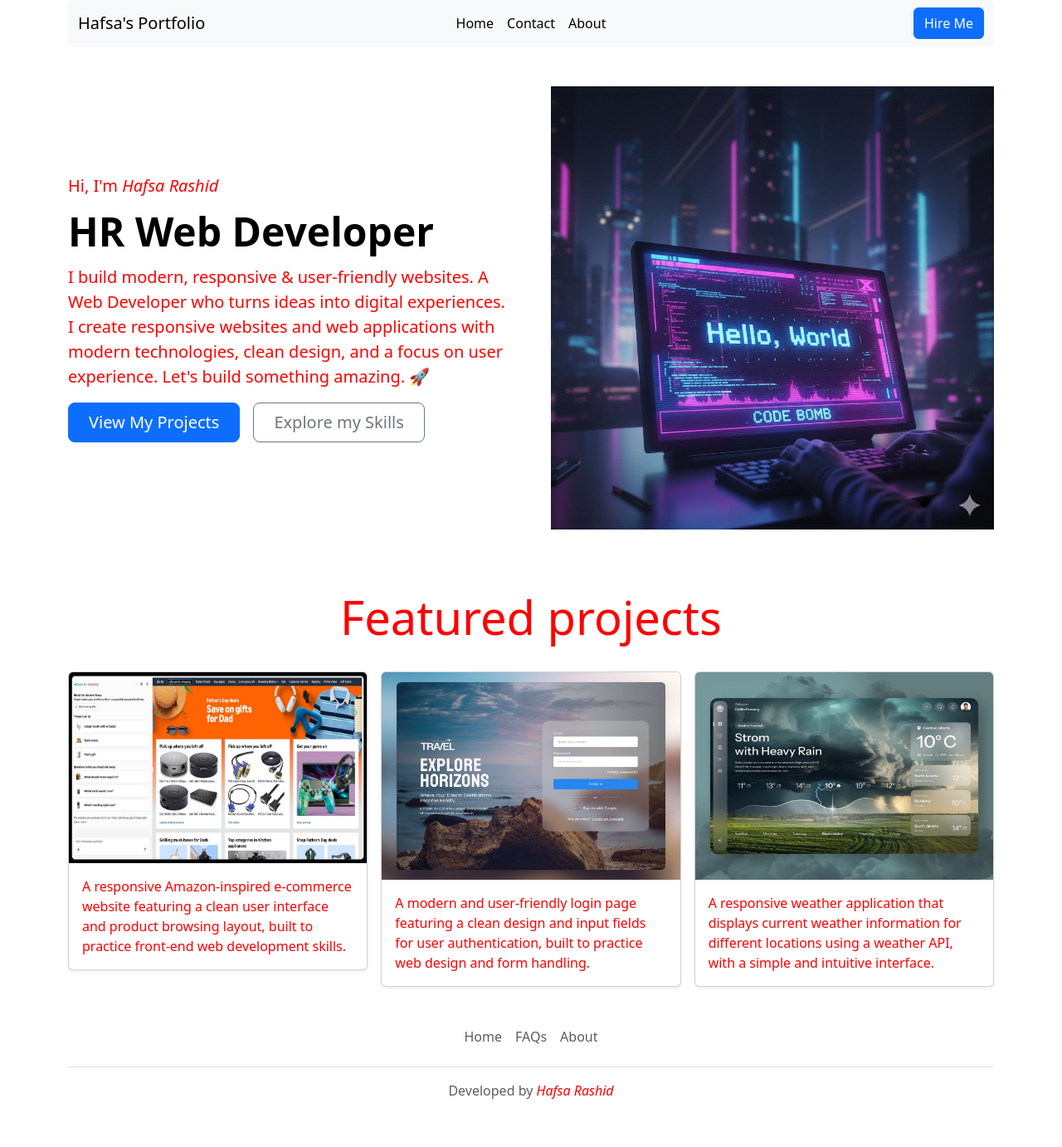
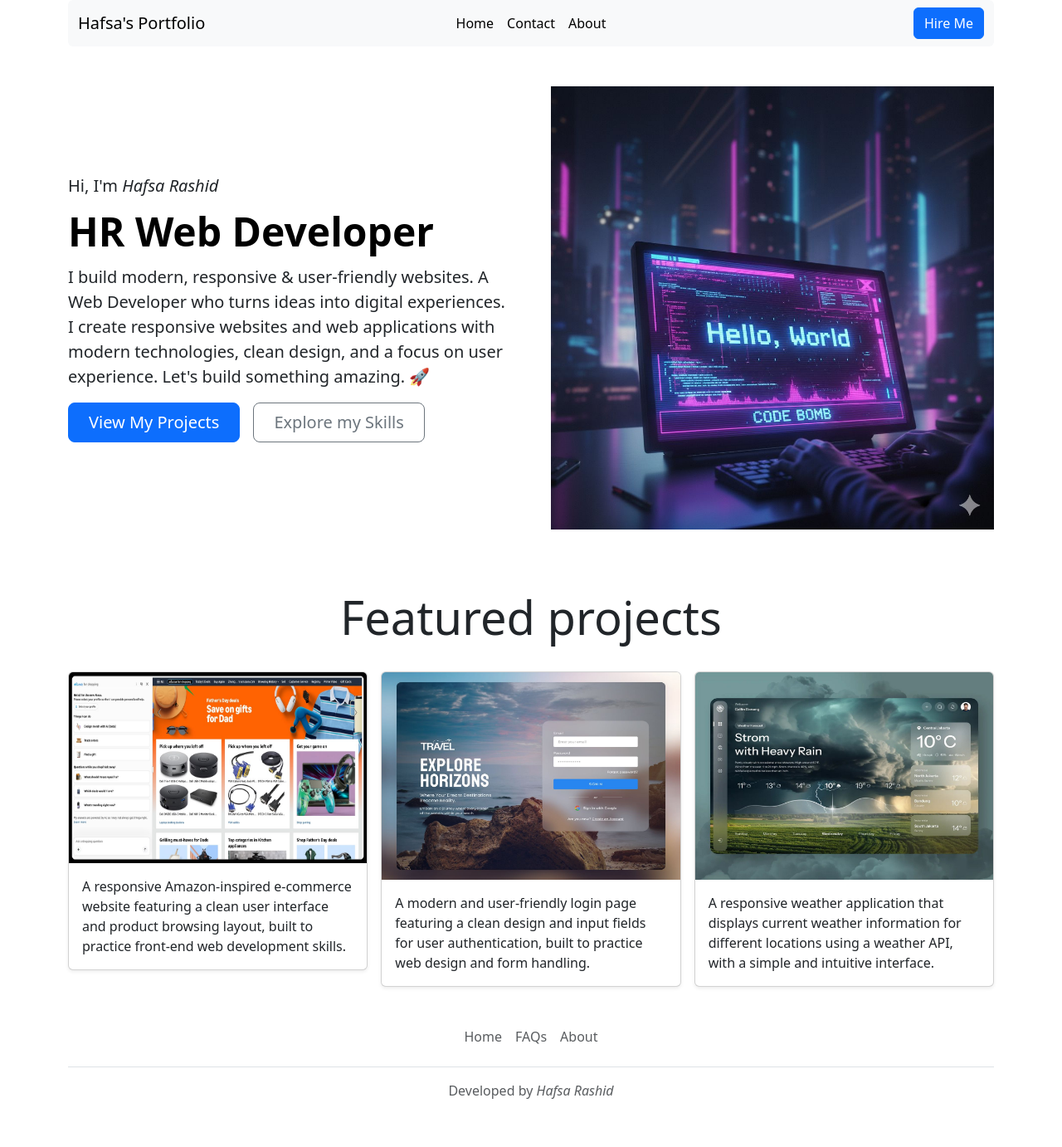
Before and after one commit to HR-devspace15/Portfolio, a Django app: page / in a window 1280 px wide. Shown: the whole page at 83% size. Run offline with Django 5.2, Linux system fonts and the light colour scheme.

Commit message:
external sheet of css

```diff
--- a/My_portfolio/static/css/style.css
+++ b/My_portfolio/static/css/style.css
@@ -1,6 +1,4 @@
-*{
-    color :red;
-}
+
 .hero-img{
     border-radius:10%;
 }
--- a/My_portfolio/templates/index.html
+++ b/My_portfolio/templates/index.html
@@ -1,7 +1,6 @@
 {% extends 'base.html' %}
 {% load static %}
 {% block title %}Home - My Portfolio{% endblock %}
-  {% comment %} <link rel="stylesheet" href="{% static 'css/style.css' %}"> {% endcomment %}
 {%block content %}
 <div class="container">
   <div class="row flex-lg-row-reverse align-items-center g-5 py-5">
```
Also changed, not shown: My_portfolio/db.sqlite3.
